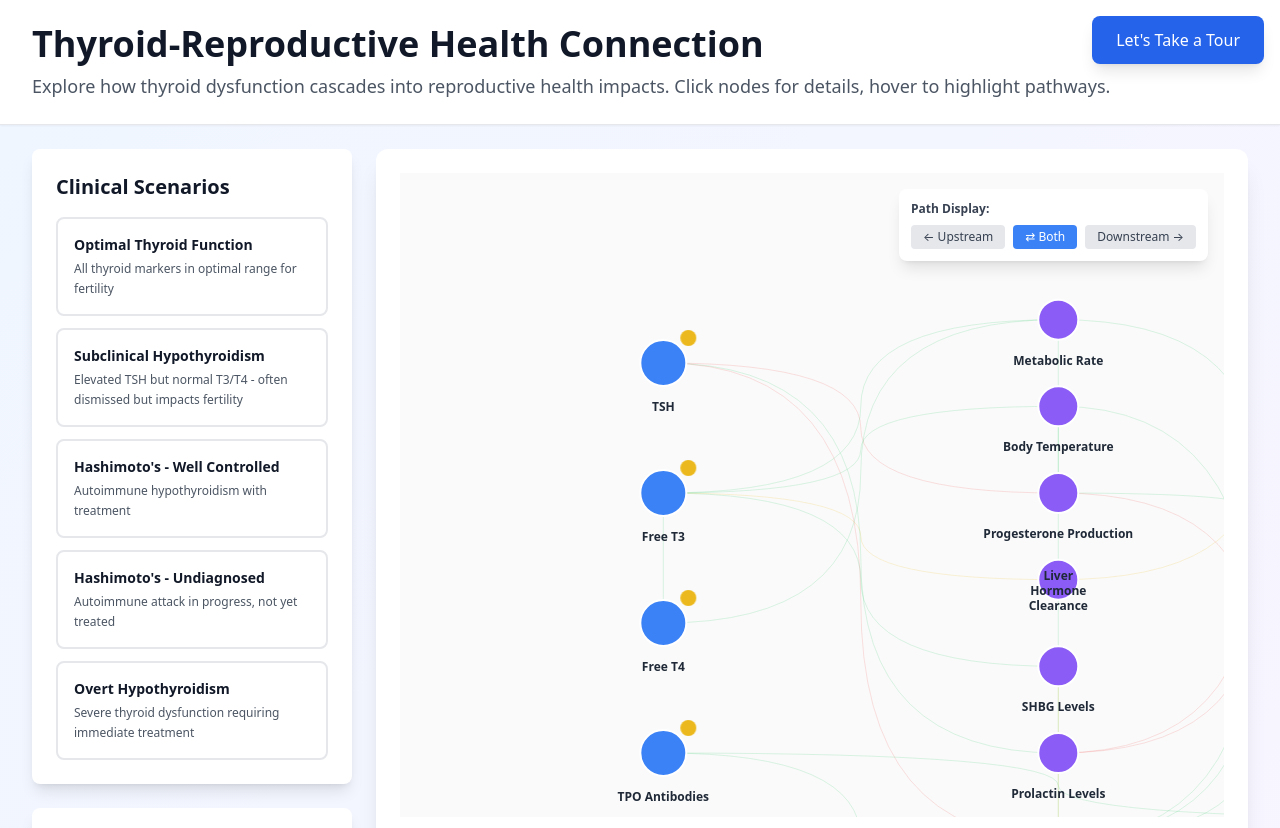
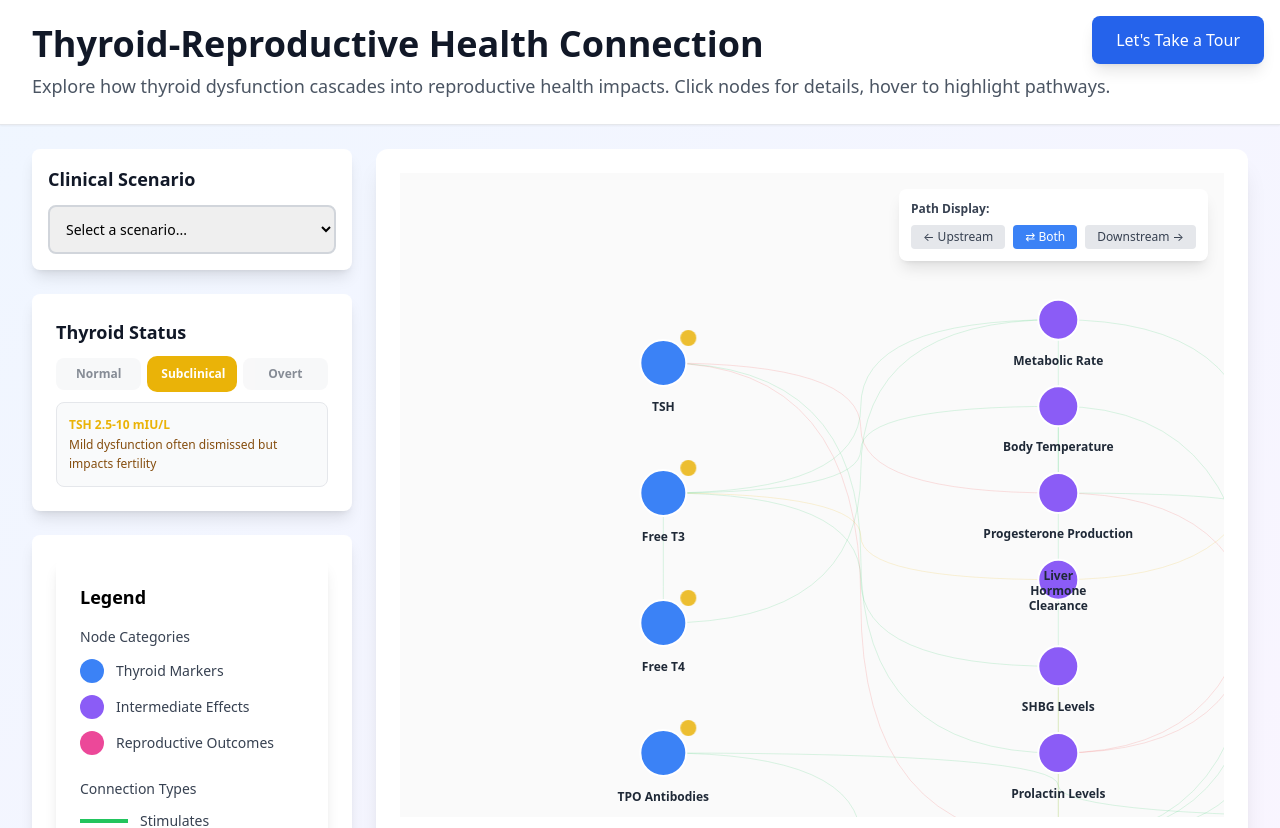
Before and after one commit to nusanam/thyroid-explorer, a React (Vite) app: page / in a window 1280 px wide. Shown: the top 828 px of the page. Built offline with nearby package versions, Linux system fonts and the light colour scheme.

Commit message:
converted clinical scenario buttons into dropdown

```diff
--- a/src/app/components/ThyroidExplorer.tsx
+++ b/src/app/components/ThyroidExplorer.tsx
@@ -86,31 +86,37 @@ export const ThyroidExplorer: React.FC = () => {
         <div className='flex gap-6'>
           {/* Left Sidebar - Controls */}
           <div className='w-80 flex-shrink-0 space-y-6'>
-            {/* Scenario Selector */}
-            <div className='bg-white rounded-lg shadow-lg p-6'>
-              <h3 className='text-xl font-semibold mb-4 text-gray-900'>
-                Clinical Scenarios
+
+            {/* Clinical Scenarios - Dropdown */}
+            <div className='bg-white rounded-lg shadow-lg p-4'>
+              <h3 className='text-lg font-semibold mb-3 text-gray-900'>
+                Clinical Scenario
               </h3>
-              <div className='space-y-3'>
+              <select
+                value={currentScenario?.id || ''}
+                onChange={(e) => {
+                  const scenario = scenarios.find(
+                    (s) => s.id === e.target.value
+                  );
+                  if (scenario) handleScenarioSelect(scenario);
+                }}
+                className='w-full p-3 border-2 border-gray-300 rounded-lg text-sm focus:border-blue-500 focus:outline-none'
+              >
+                <option value=''>Select a scenario...</option>
                 {scenarios.map((scenario) => (
-                  <button
-                    key={scenario.id}
-                    onClick={() => handleScenarioSelect(scenario)}
-                    className={`w-full p-4 text-left rounded-lg border-2 transition-all ${
-                      currentScenario?.id === scenario.id
-                        ? 'border-blue-500 bg-blue-50'
-                        : 'border-gray-200 hover:border-blue-300 bg-white'
-                    }`}
-                  >
-                    <h4 className='font-semibold text-sm text-gray-900 mb-1'>
-                      {scenario.name}
-                    </h4>
-                    <p className='text-xs text-gray-600 leading-relaxed'>
-                      {scenario.description}
-                    </p>
-                  </button>
+                  <option key={scenario.id} value={scenario.id}>
+                    {scenario.name}
+                  </option>
                 ))}
-              </div>
+              </select>
+
+              {currentScenario && (
+                <div className='mt-3 p-3 bg-blue-50 border border-blue-200 rounded-lg'>
+                  <p className='text-xs text-blue-800 leading-relaxed'>
+                    {currentScenario.description}
+                  </p>
+                </div>
+              )}
             </div>
 
             {/* Severity Slider */}
```
